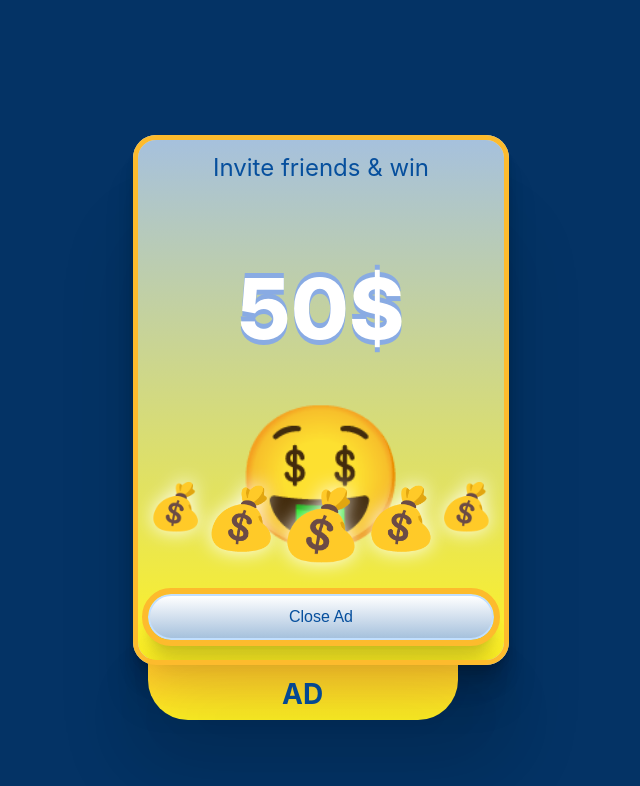
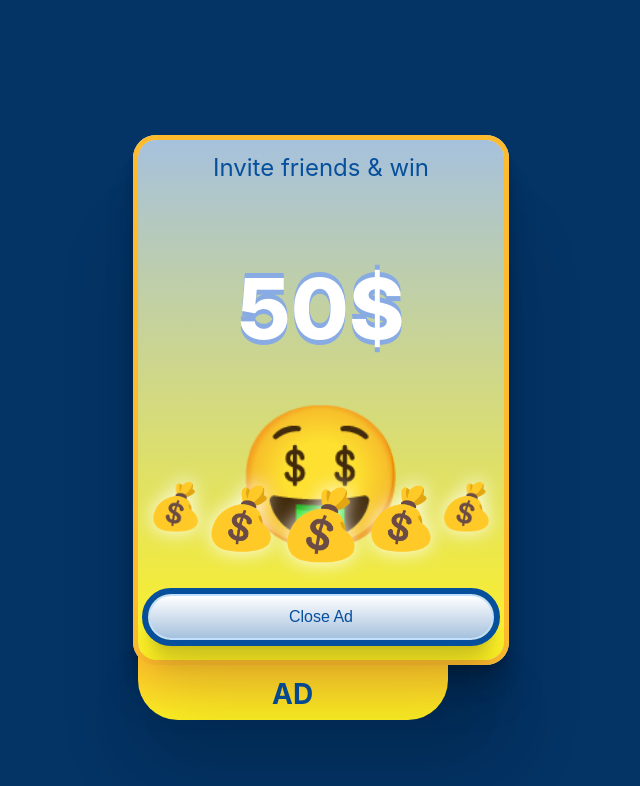
Before and after one commit to qaysziaey/react-quiz-app, a React (Vite) app: page / in a window 1280 px wide. Both pictures are taken after a click on the button "Back". Shown: the top 786 px of the page, without its empty margins (319-959 px from the left). Built offline with nearby package versions, Linux system fonts and the light colour scheme; the HTML template or start-up script is replaced by a standard one.

Commit message:
Change for Werbung

```diff
--- a/src/App.jsx
+++ b/src/App.jsx
@@ -53,7 +53,7 @@ function App() {
         ) : selected_page == 4 ? (
           <Results user={user} users={users} userid={user.id} onChangePage={changePage} />
         ) : selected_page == 3 ? (
-          <Werbung />
+          <Werbung user={user} onChangePage={changePage} />
         ) : (
           <Main_page user={user} onChangePage={changePage} onStartWithUser={startWithUser} />
         )}
--- a/src/components/Werbung.jsx
+++ b/src/components/Werbung.jsx
@@ -1,6 +1,6 @@
 import styles from "./Werbung.module.css";
 
-export function Werbung(props) {
+export function Werbung({ user, onChangePage }) {
   return (
     <>
       <div className={styles["werbung-container"]}>
@@ -17,7 +17,9 @@ export function Werbung(props) {
           <span>💰</span>
           <span>💰</span>
         </div>
-        <button className={styles.button}>Close Ad</button>
+        <button className={styles.Adbutton+' button'} onClick={() => {
+                    onChangePage(4);
+                }}>Close Ad</button>
       </div>
     </>
   );
--- a/src/components/Werbung.module.css
+++ b/src/components/Werbung.module.css
@@ -18,7 +18,7 @@
     content: "AD";
     position: absolute;
     font-size: 28px;
-
+    left:0;
     bottom: -60px;
     color: var(--blue);
     /* border: 1px solid red; */
@@ -88,31 +88,7 @@
   top: 230px;
 }
 
-.button {
-  border: 2px solid rgba(193, 223, 255, 1);
-  padding: 12px 15px;
-  min-width: 120px;
-  border-radius: 50px;
-  font-size: 1em;
-  outline: 6px solid #fdbb2d;
-  /* background-color: #064f9d; */
-  background: rgb(255, 255, 255);
-  background: linear-gradient(
-    180deg,
-    rgba(255, 255, 255, 1) 0%,
-    rgb(166, 193, 221) 100%
-  );
-
-  color: #064f9d;
-  transition: all 0.1s ease-in-out;
-  box-shadow: 0 2.8px 2.2px rgba(0, 0, 0, 0.034),
-    0 6.7px 5.3px rgba(0, 0, 0, 0.048), 0 12.5px 10px rgba(0, 0, 0, 0.06),
-    0 22.3px 17.9px rgba(0, 0, 0, 0.072), 0 41.8px 33.4px rgba(0, 0, 0, 0.086),
-    0 100px 80px rgba(0, 0, 0, 0.12);
-  cursor: pointer;
-
-  &:hover {
-    background-color: #043365;
-    outline: 3px solid #064f9d;
-  }
+.Adbutton{
+    position: relative;
+    z-index: 10;
 }
```
